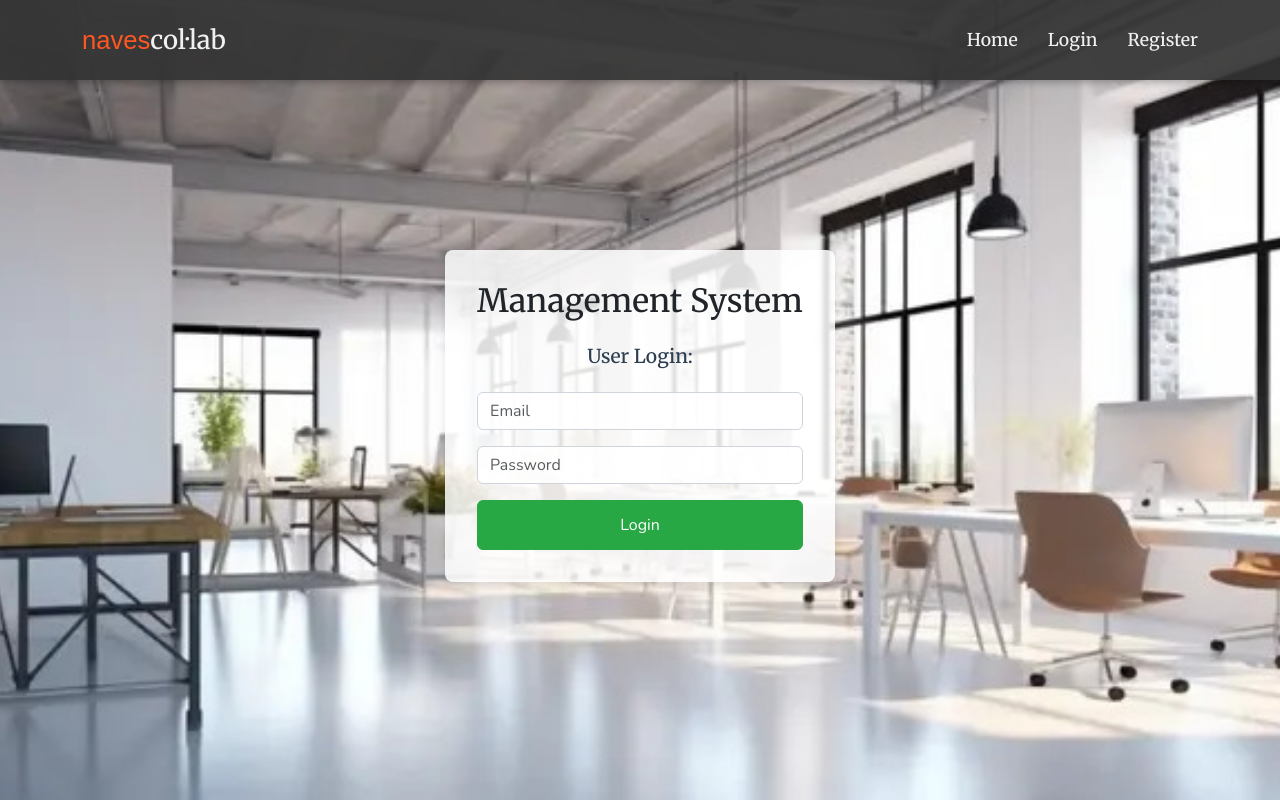
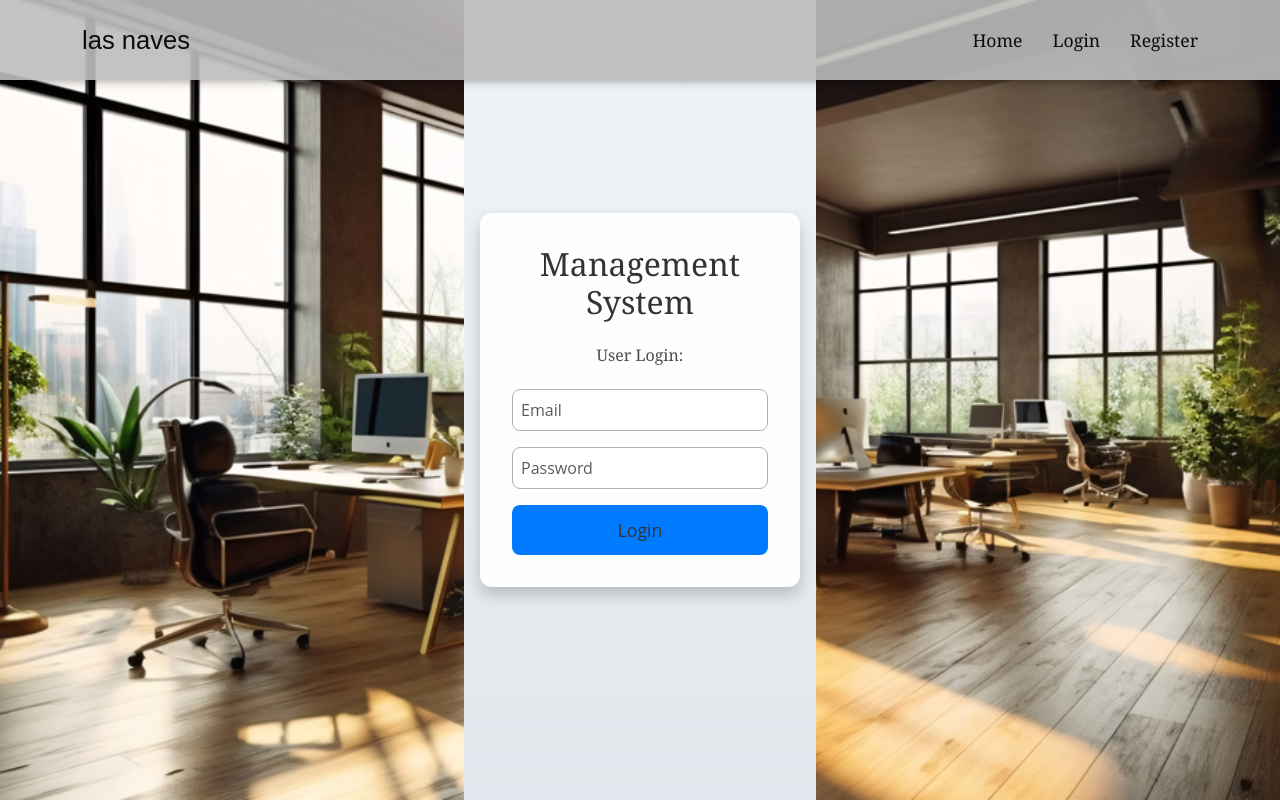
Before and after one commit to SantiagoAlfaroMarti/Frontend_LasNaves, a React (Vite) app: page /login in a window 1280 px wide. Built offline with nearby package versions, Linux system fonts and the light colour scheme.

Commit message:
update: Header.jsx

```diff
--- a/src/App.css
+++ b/src/App.css
@@ -1,21 +1,25 @@
 #root {
-    max-width: 1280px;
+  display: grid;
+  place-items: center;
+  max-width: var(--main-max-width);
   margin: 0 auto;
   padding: 2rem;
   text-align: center;
 }
 
 .logo {
-    height: 6em;
+  height: var(--logo-height);
   padding: 1.5em;
   will-change: filter;
-    transition: filter 300ms;
+  transition: filter var(--transition-duration);
 }
+
 .logo:hover {
-    filter: drop-shadow(0 0 2em #646cffaa);
+  filter: drop-shadow(0 0 2em var(--filter-shadow-color));
 }
+
 .logo.react:hover {
-    filter: drop-shadow(0 0 2em #61dafbaa);
+  filter: drop-shadow(0 0 2em var(--react-shadow-color));
 }
 
 @keyframes logo-spin {
@@ -34,6 +38,9 @@
 }
 
 .card {
+  display: flex;
+  justify-content: center;
+  align-items: center;
   padding: 2em;
 }
 
--- a/src/components/Header/Header.css
+++ b/src/components/Header/Header.css
@@ -4,7 +4,7 @@
     top: 0;
     left: 0;
     right: 0;
-    background-color: rgba(50, 50, 50, 0.9);
+    background-color: rgba(189, 189, 189, 0.9);
     box-shadow: 0 2px 8px rgba(0, 0, 0, 0.3);
     z-index: 1000;
 }
@@ -28,7 +28,7 @@
 
 .nav-item {
     margin-left: 15px;
-    color: #f0f0f0;
+    color: #0c0c0c;
     cursor: pointer;
     transition: color 0.2s ease-in-out;
     display: block;
@@ -38,7 +38,7 @@
 }
 
 .nav-item:hover {
-    color: #ff5722;
+    color: #a2670e;
 }
 
 .navbar-toggler {
@@ -69,7 +69,7 @@
 .logout:hover,
 .logout:focus,
 .brand {
-    color: #ff5722;
+    color: #0d0d0d;
     font-family: 'Arial', sans-serif;
 }
 
--- a/src/components/Header/Header.jsx
+++ b/src/components/Header/Header.jsx
@@ -30,7 +30,7 @@ export const Header = () => {
                         navigate('/');
                     }}
                 >
-                    <span className="brand">NAVES</span>Col·lab
+                    <span className="brand">Las Naves</span>
                 </a>
                 <button
                     className="navbar-toggler"
--- a/src/index.css
+++ b/src/index.css
@@ -1,6 +1,6 @@
 :root {
-  font-family: Inter, system-ui, Avenir, Helvetica, Arial, sans-serif;
-  line-height: 1.5;
+  font-family: 'Roboto', sans-serif;
+  line-height: 1.6;
   font-weight: 400;
   font-synthesis: none;
   text-rendering: optimizeLegibility;
@@ -15,9 +15,10 @@ body {
   justify-content: center;
   align-items: center;
   min-height: 100vh;
-  font-family: 'Merriweather', serif;
+  font-family: 'Georgia', serif;
   position: relative;
   z-index: 1;
+  background-color: rgba(255, 255, 255, 0.8);
 }
 
 body::before {
@@ -31,10 +32,11 @@ body::before {
   background-size: cover;
   background-position: center;
   background-repeat: no-repeat;
-  background-attachment: fixed;
+  background-attachment: scroll;
   z-index: -1;
 }
 
 p, th, td, tr, label, input, select, .btn, button, span, strong {
-  font-family: 'Nunito', sans-serif;
+  font-family: 'Open Sans', sans-serif;
+  color: #333;
 }
--- a/src/views/Access/Access.css
+++ b/src/views/Access/Access.css
@@ -1,52 +1,51 @@
+html, body {
+    height: 100%;
+    margin: 0;
+    overflow: hidden;
+}
+
 .access-wrapper {
-    display: flex;
-    justify-content: center;
-    align-items: center;
-    min-height: 85vh;
-    margin-top: 2em;
-    background: linear-gradient(to right, #007bff, #6c757d);
-    padding: 2em;
+    display: grid;
+    place-items: center;
+    height: 100vh;
+    padding: 0 1em;
+    background-image: linear-gradient(to bottom, #f0f4f8, #e2e7ed);
 }
 
 .access-container {
     width: 100%;
-    max-width: 450px;
-    padding: 2.5rem;
-    background-color: rgba(255, 255, 255, 0.9);
+    max-width: 320px;
+    padding: 2rem;
+    background-color: rgba(255, 255, 255, 0.95);
     border-radius: 12px;
     box-shadow: 0 8px 16px rgba(0, 0, 0, 0.2);
 }
 
 .access-title {
-    color: #343a40;
-    font-size: 2.5rem;
+    color: #333;
+    font-size: 2rem;
     margin-bottom: 0.5rem;
     text-align: center;
 }
 
 .access-subtitle {
-    color: #495057;
-    font-size: 1.5rem;
-    margin-bottom: 1.5rem;
+    color: #4a4a4a;
+    font-size: 1rem;
     text-align: center;
+    margin-bottom: 1rem;
 }
 
-.form-container {
-    display: flex;
-    flex-direction: column;
-    gap: 1rem;
-}
 
 .access-input {
     border-radius: 0.5rem;
-    border: 2px solid #007bff;
-    padding: 1rem;
+    border: 1px solid #b0b0b0;
+    background-color: rgba(255, 255, 255, 0.9);
+    padding: 0.5rem;
     font-size: 1rem;
-    transition: border-color 0.3s ease;
 }
 
 .access-input:focus {
-    border-color: #0056b3;
+    border-color: #007bff;
     box-shadow: 0 0 0 0.2rem rgba(0, 123, 255, 0.25);
 }
 
@@ -56,7 +55,8 @@
     border-radius: 0.5rem;
     font-size: 1.1rem;
     padding: 0.75rem;
-    color: #fff;
+    color: #ffffff;
+    cursor: pointer;
     transition: background-color 0.3s ease, transform 0.2s ease;
 }
 
@@ -66,23 +66,22 @@
 }
 
 .access-switch-button {
-    background-color: #adb5bd;
-    border: none;
-    border-radius: 0.5rem;
-    font-size: 1.1rem;
+    background-color: #6c757d;
+    border-color: #6c757d;
+    border-radius: 0.375rem;
+    font-size: 1rem;
     padding: 0.75rem;
+    transition: background-color 0.3s ease;
     color: #fff;
-    transition: background-color 0.3s ease, transform 0.2s ease;
 }
 
 .access-switch-button:hover {
-    background-color: #868e96;
-    transform: translateY(-2px);
+    background-color: #5a6268;
 }
 
 @media (max-width: 768px) {
     .access-container {
         width: 90%;
-        padding: 2rem;
+        padding: 1.5rem;
     }
 }
--- a/src/views/Home/Home.css
+++ b/src/views/Home/Home.css
@@ -9,25 +9,27 @@
   box-shadow: 0 8px 16px rgba(0, 0, 0, 0.2);
 }
 
+.carousel-inner {
+  position: relative;
+  width: 100%;
+  height: 400px; /* Altura fija para el carrusel */
+  overflow: hidden;
+}
+
+.carousel-item {
+  height: 100%; /* Asegúrate de que cada item ocupe el 100% de la altura del contenedor */
+}
+
 .carousel-image {
   width: 100%;
   height: 100%;
-  max-height: 400px;
-  object-fit: cover;
-  border-radius: 10px;
+  object-fit: cover; /* Asegura que la imagen cubra completamente el área */
   filter: brightness(0.8);
   transition: filter 0.5s ease-in-out, transform 0.5s ease-in-out;
 }
 
 .carousel-image:hover {
   transform: scale(1.05);
-}
-
-.carousel-inner {
-  position: relative;
-  width: 100%;
-  height: 400px;
-  overflow: hidden;
 }
 
 .carousel-caption {
@@ -81,10 +83,10 @@
 
 @media (max-width: 767px) {
   .carousel-caption h5 {
-      font-size: 1.8rem;
+    font-size: 1.8rem;
   }
 
   .carousel-caption p {
-      font-size: 1rem;
+    font-size: 1rem;
   }
 }
--- a/src/views/Login/Login.css
+++ b/src/views/Login/Login.css
@@ -1,59 +1,70 @@
+html, body {
+    height: 100%;
+    margin: 0;
+    overflow: hidden;
+}
+
 .login-wrapper {
-    display: flex;
-    justify-content: center;
-    align-items: center;
-    min-height: 85vh;
-    margin-top: 2em;
-    background-size: cover;
-    background-position: center;
+    display: grid;
+    place-items: center;
+    height: 100vh;
+    padding: 0 1em;
+    background-image: linear-gradient(to bottom, #f0f4f8, #e2e7ed);
 }
 
 .login-container {
     width: 100%;
-    max-width: 400px;
+    max-width: 320px;
     padding: 2rem;
-    background-color: rgba(255, 255, 255, 0.85);
-    border-radius: 8px;
-    box-shadow: 0 4px 8px rgba(0, 0, 0, 0.1);
+    background-color: rgba(255, 255, 255, 0.95);
+    border-radius: 12px;
+    box-shadow: 0 8px 16px rgba(0, 0, 0, 0.2);
 }
 
 .login-title {
-    color:  0 4px 8px rgba(0, 0, 0, 0.1);
+    color: #333;
     font-size: 2rem;
     margin-bottom: 0.5rem;
+    text-align: center;
 }
 
 .login-subtitle {
-    color: #2c3e50;
-    font-size: 1.2rem;
+    color: #4a4a4a;
+    font-size: 1rem;
+    text-align: center;
+    margin-bottom: 1rem;
 }
 
 .login-input {
-    border-radius: 0.375rem;
-    border-color: #ced4da;
+    border-radius: 0.5rem;
+    border: 1px solid #b0b0b0;
     background-color: rgba(255, 255, 255, 0.9);
+    padding: 0.5rem;
+    font-size: 1rem;
 }
 
 .login-input:focus {
-    border-color: #28a745;
-    box-shadow: 0 0 0 0.2rem rgba(40, 167, 69, 0.25);
+    border-color: #007bff;
+    box-shadow: 0 0 0 0.2rem rgba(0, 123, 255, 0.25);
 }
 
 .login-button {
-    background-color: #28a745;
-    border-color: #28a745;
-    border-radius: 0.375rem;
-    font-size: 1rem;
+    background-color: #007bff;
+    border: none;
+    border-radius: 0.5rem;
+    font-size: 1.1rem;
     padding: 0.75rem;
-    transition: background-color 0.3s ease;
-    color: #fff;
+    color: #ffffff;
+    cursor: pointer;
+    transition: background-color 0.3s ease, transform 0.2s ease;
 }
 
 .login-button:hover {
-    background-color: #218838;
+    background-color: #0056b3;
+    transform: translateY(-2px);
 }
 
-@media (max-width: 768px) {
+@media (max-width: 600px) {
     .login-container {
         width: 90%;
         padding: 1.5rem;
@@ -62,6 +73,7 @@
 
 .error-message {
     color: #dc3545;
-    font-size: 0.9rem;
+    font-size: 0.85rem;
     font-weight: bold;
+    text-align: center;
 }
--- a/src/views/Register/Register.css
+++ b/src/views/Register/Register.css
@@ -1,60 +1,70 @@
+html, body {
+    height: 100%;
+    margin: 0;
+    overflow: hidden;
+}
+
 .register-wrapper {
-    display: flex;
-    justify-content: center;
-    align-items: center;
-    min-height: 85vh;
-    margin-top: 2em;
-    background-size: cover;
-    background-position: center;
+    display: grid;
+    place-items: center;
+    height: 100vh;
+    padding: 0 1em;
+    background-image: linear-gradient(to bottom, #f0f4f8, #e2e7ed);
 }
 
 .register-container {
     width: 100%;
-    max-width: 500px;
+    max-width: 320px;
     padding: 2rem;
-    background-color: rgba(255, 255, 255, 0.85);
-    border-radius: 8px;
-    box-shadow: 0 4px 8px rgba(0, 0, 0, 0.1);
+    background-color: rgba(255, 255, 255, 0.95);
+    border-radius: 12px;
+    box-shadow: 0 8px 16px rgba(0, 0, 0, 0.2);
 }
 
 .register-title {
-    color:  0 4px 8px rgba(0, 0, 0, 0.1);
+    color: #333;
     font-size: 2rem;
     margin-bottom: 0.5rem;
+    text-align: center;
 }
 
 .register-subtitle {
-    color: #2c3e50;
-    font-size: 1.6rem;
+    color: #4a4a4a;
+    font-size: 1.1rem;
+    text-align: center;
     margin-bottom: 1rem;
 }
 
 .register-input {
-    border-radius: 0.375rem;
-    border-color: #ced4da;
+    border-radius: 0.5rem;
+    border: 1px solid #b0b0b0;
     background-color: rgba(255, 255, 255, 0.9);
+    padding: 0.5rem;
+    font-size: 1rem;
 }
 
 .register-input:focus {
-    border-color: #28a745;
-    box-shadow: 0 0 0 0.2rem rgba(40, 167, 69, 0.25);
+    border-color: #007bff;
+    box-shadow: 0 0 0 0.2rem rgba(0, 123, 255, 0.25);
 }
 
 .register-button {
-    background-color: #28a745;
-    border-color: #28a745;
-    border-radius: 0.375rem;
-    font-size: 1rem;
+    background-color: #007bff;
+    border: none;
+    border-radius: 0.5rem;
+    font-size: 1.1rem;
     padding: 0.75rem;
-    transition: background-color 0.3s ease;
-    color: #fff;
+    color: #ffffff;
+    cursor: pointer;
+    transition: background-color 0.3s ease, transform 0.2s ease;
 }
 
 .register-button:hover {
-    background-color: #218838;
+    background-color: #0056b3;
+    transform: translateY(-2px);
 }
 
-@media (max-width: 768px) {
+@media (max-width: 600px) {
     .register-container {
         width: 90%;
         padding: 1.5rem;
@@ -63,6 +73,7 @@
 
 .error-message {
     color: #dc3545;
-    font-size: 0.9rem;
+    font-size: 0.85rem;
     font-weight: bold;
+    text-align: center;
 }
```
Also changed, not shown: img/background.jpg, src/views/GenerateReport/GenerateReport.css (indentation only), src/views/RoomUsage/RoomUsage.css (indentation only). Lines whose indentation alone changed are shown as unchanged.
